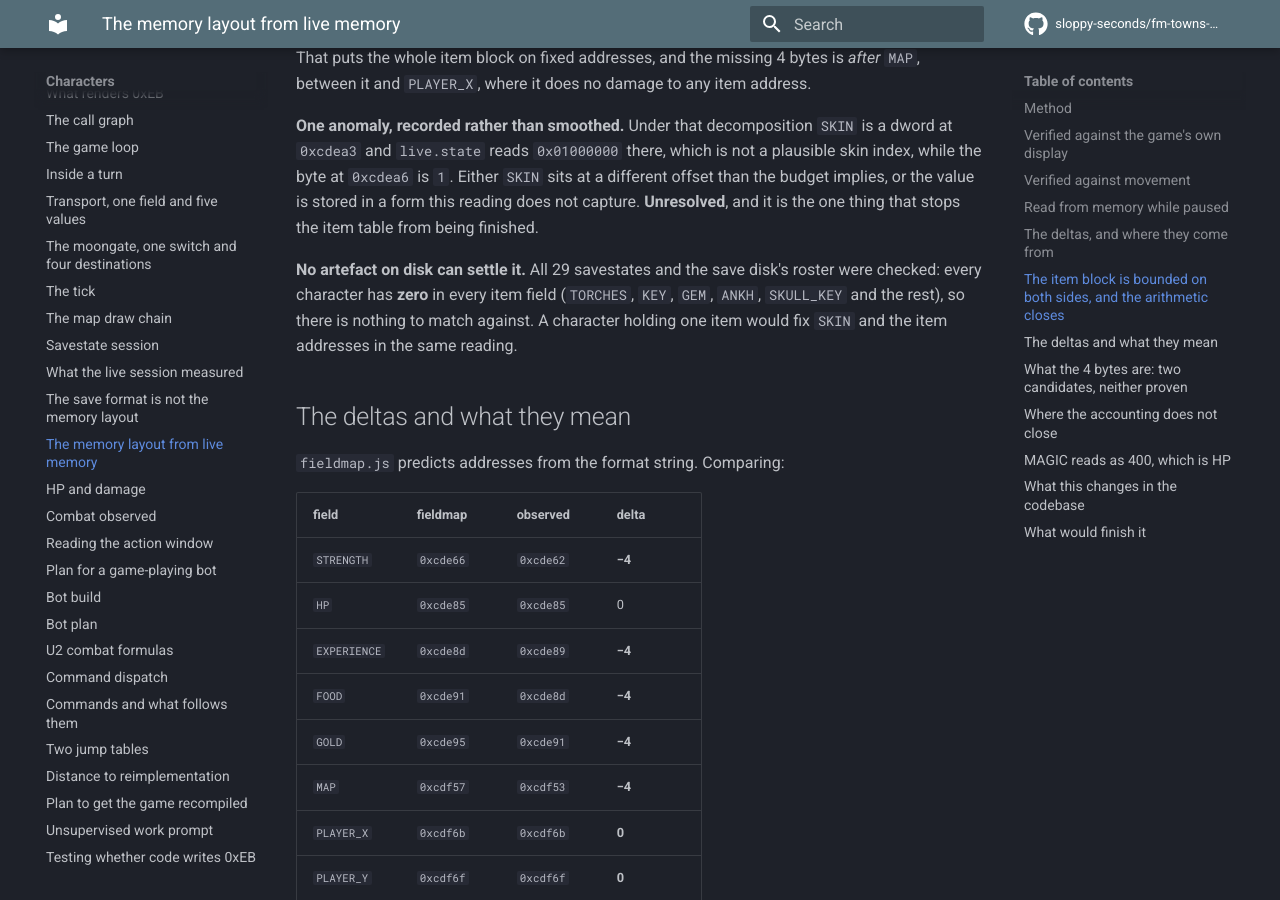
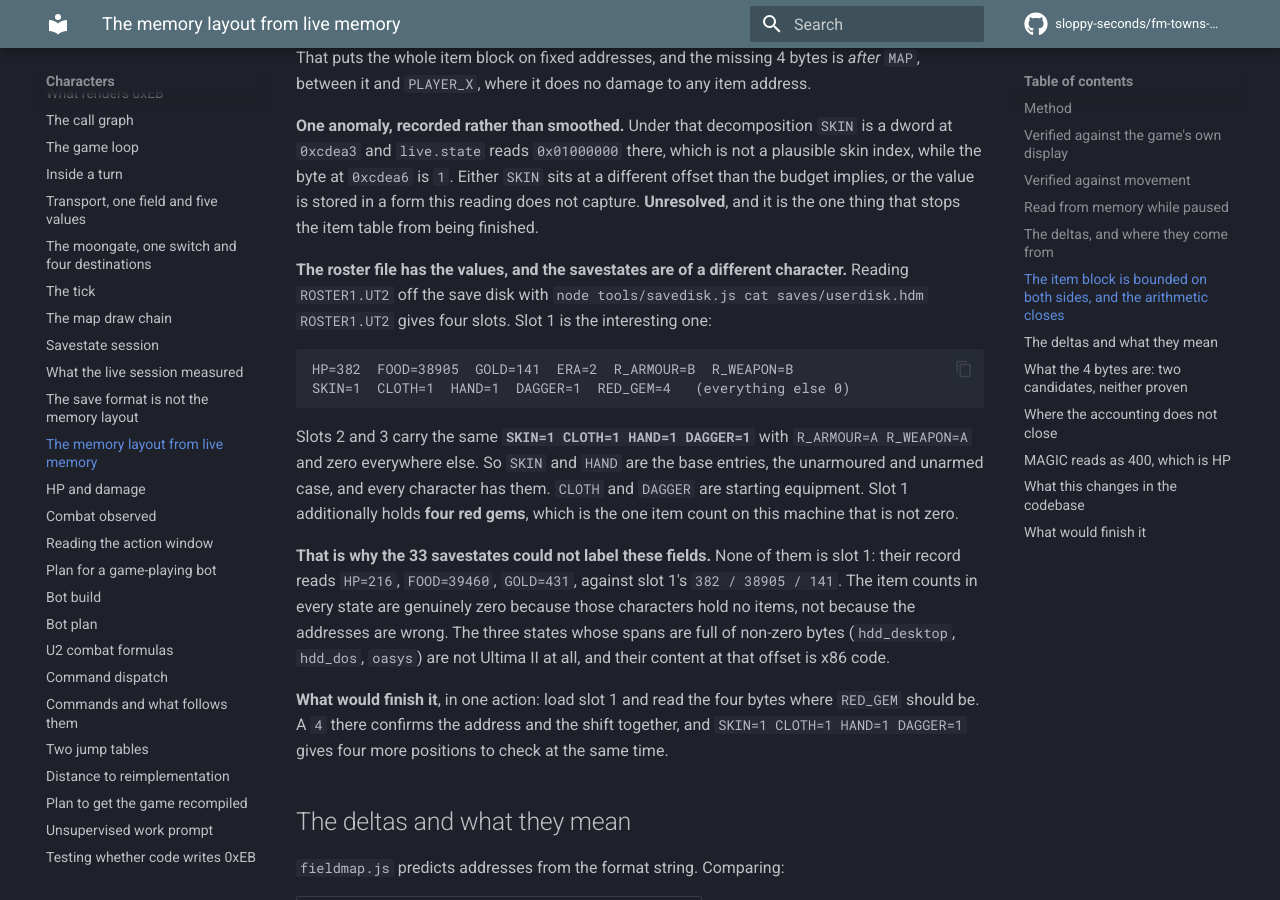
Before and after one commit to sloppy-seconds/fm-towns-ultima, an MkDocs documentation site: the page built from docs/live-fieldmap.md, in a window 1280 px wide and 900 px high, scrolled down 3449 px. Built offline with MkDocs 1.6.1 and Material for MkDocs 9.7.7, drawn with Linux system fonts in a browser that asks for light colours; comment, search, counter and statistics services are not loaded.

Commit message:
CORRECTION: the roster has item counts, and the savestates are a different character
The previous commit said every character has zero in every item field. That was
measured only in the savestates, and it is false for the save disk: slot 1 reads
RED_GEM=4, SKIN=1, CLOTH=1, HAND=1, DAGGER=1 with R_ARMOUR=B.

It also confirms what those fields mean. Every slot carries SKIN=1 CLOTH=1 HAND=1
DAGGER=1, so SKIN and HAND are the base entries, unarmoured and unarmed, and CLOTH
and DAGGER are starting gear.

The savestates could not label the item fields because none of them is slot 1: their
records read HP=216 FOOD=39460 GOLD=431 against 382/38905/141. The counts are zero
because those characters hold nothing, not because the addresses are wrong. The three
states with non-zero spans there are not Ultima II at all.

So the remaining step is one action: load slot 1 and read the four bytes where
RED_GEM should be, with four more positions to check from the base entries.

````diff
--- a/docs/live-fieldmap.md
+++ b/docs/live-fieldmap.md
@@ -124,10 +124,29 @@ byte at `0xcdea6` is `1`. Either `SKIN` sits at a different offset than the budg
 value is stored in a form this reading does not capture. **Unresolved**, and it is the one thing that
 stops the item table from being finished.
 
-**No artefact on disk can settle it.** All 29 savestates and the save disk's roster were checked: every
-character has **zero** in every item field (`TORCHES`, `KEY`, `GEM`, `ANKH`, `SKULL_KEY` and the rest),
-so there is nothing to match against. A character holding one item would fix `SKIN` and the item
-addresses in the same reading.
+**The roster file has the values, and the savestates are of a different character.** Reading
+`ROSTER1.UT2` off the save disk with `node tools/savedisk.js cat saves/userdisk.hdm ROSTER1.UT2`
+gives four slots. Slot 1 is the interesting one:
+
+```
+HP=382  FOOD=38905  GOLD=141  ERA=2  R_ARMOUR=B  R_WEAPON=B
+SKIN=1  CLOTH=1  HAND=1  DAGGER=1  RED_GEM=4   (everything else 0)
+```
+
+Slots 2 and 3 carry the same **`SKIN=1 CLOTH=1 HAND=1 DAGGER=1`** with `R_ARMOUR=A R_WEAPON=A` and
+zero everywhere else. So `SKIN` and `HAND` are the base entries, the unarmoured and unarmed case, and
+every character has them. `CLOTH` and `DAGGER` are starting equipment. Slot 1 additionally holds
+**four red gems**, which is the one item count on this machine that is not zero.
+
+**That is why the 33 savestates could not label these fields.** None of them is slot 1: their record
+reads `HP=216`, `FOOD=39460`, `GOLD=431`, against slot 1's `382 / 38905 / 141`. The item counts in
+every state are genuinely zero because those characters hold no items, not because the addresses are
+wrong. The three states whose spans are full of non-zero bytes (`hdd_desktop`, `hdd_dos`, `oasys`) are
+not Ultima II at all, and their content at that offset is x86 code.
+
+**What would finish it**, in one action: load slot 1 and read the four bytes where `RED_GEM` should be.
+A `4` there confirms the address and the shift together, and `SKIN=1 CLOTH=1 HAND=1 DAGGER=1` gives
+four more positions to check at the same time.
 
 ## The deltas and what they mean
 
````
